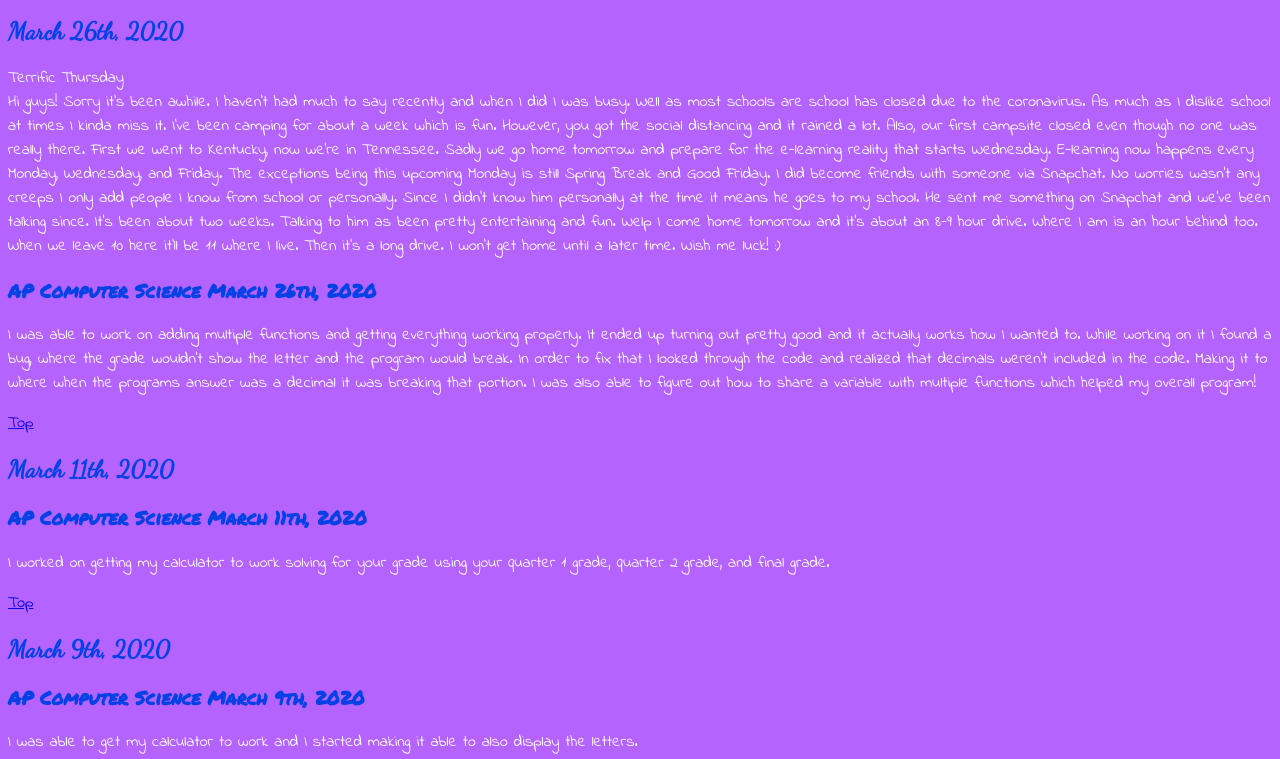
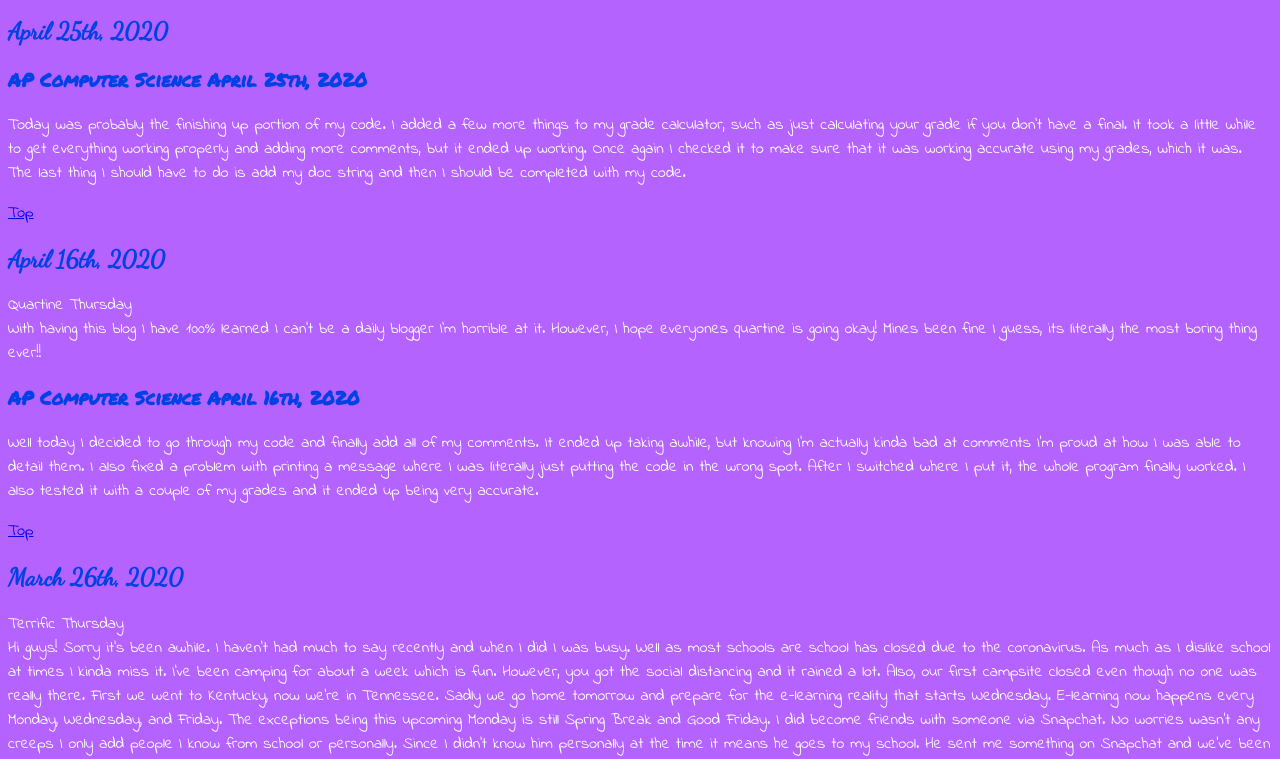
Before and after one commit to smaza00/smaza00.github.io, a plain HTML site: page Blog.html in a window 1280 px wide. Shown: the part 184-943 px from the top of the page. Drawn offline with Linux system fonts and the light colour scheme.

Commit message:
Update Blog.html

```diff
--- a/Blog.html
+++ b/Blog.html
@@ -18,6 +18,8 @@
     	<li><a href="RecipeBook.html">Recipes</a></li> <!-- A link that is used to take you to the recipe book -->
     </ul> <!-- Ends whats in the bar that is uptop-->
     <ul class="nav"> <!-- Creates a secound bar under the original-->
+    	<li><a href="#4/25/20">4/16</a></li> <!-- Takes you down to the entry that was posted using the id. -->
+    	<li><a href="#4/16/20">4/16</a></li> <!-- Takes you down to the entry that was posted using the id. -->
    		<li><a href="#3/26/20">3/26</a></li> <!-- Takes you down to the entry that was posted using the id. -->
    		<li><a href="#3/11/20">3/11</a></li> <!-- Takes you down to the entry that was posted using the id. -->
    		<li><a href="#3/9/20">3/9</a></li> <!-- Takes you down to the entry that was posted using the id. -->
@@ -41,6 +43,39 @@
         <body>
         <h1 id="top">Starla's Blog!</h1> <!-- Sets the top id in order for you to be brought back to the top of the page-->
 
+       <h2 id="4/25/20">April 25th, 2020</h2> <!-- Uses an id that was at the top of the program -->
+
+        <h3> AP Computer Science April 25th, 2020 </h3>
+        <p>
+        Today was probably the finishing up portion of my code. I added a few more things to my grade calculator, such as just calculating
+        your grade if you don't have a final. It took a little while to get everything working properly and adding more comments, but it ended up working.
+        Once again I checked it to make sure that it was working accurate using my grades, which it was. The last thing I should have to do is add my doc string
+        and then I should be completed with my code.
+        </p>
+        <p> <a href="#top">Top</a> </p> <!-- Uses the id at the top of the program to take the user to the top. -->
+
+
+
+       <h2 id="4/16/20">April 16th, 2020</h2> <!-- Uses an id that was at the top of the program -->
+        <p>
+        Quartine Thursday <br>
+        With having this blog I have 100% learned I can't be a daily blogger I'm horrible at it.
+        However, I hope everyones quartine is going okay! Mines been fine I guess, its literally the most boring thing ever!!
+
+
+        </p>
+        <h3> AP Computer Science April 16th, 2020 </h3>
+        <p>
+        Well today I decided to go through my code and finally add all of my comments. It ended up taking awhile, but
+        knowing I'm actually kinda bad at comments I'm proud at how I was able to detail them. I also fixed a problem with
+        printing a message where I was literally just putting the code in the wrong spot. After I switched where I put it, the whole program finally worked.
+        I also tested it with a couple of my grades and it ended up being very accurate.
+        </p>
+        <p> <a href="#top">Top</a> </p> <!-- Uses the id at the top of the program to take the user to the top. -->
+
+
+
+
        <h2 id="3/26/20">March 26th, 2020</h2> <!-- Uses an id that was at the top of the program -->
         <p>
         Terrific Thursday <br>
@@ -60,7 +95,7 @@
         good and it actually works how I wanted to. While working on it I found a bug, where the grade wouldn't show the letter and the program would break.
         In order to fix that I looked through the code and realized that decimals weren't included in the code. Making it to where when the programs answer was
         a decimal it was breaking that portion. I was also able to figure out how to share a variable with multiple functions which helped my overall program!
-
+        </p>
         <p> <a href="#top">Top</a> </p> <!-- Uses the id at the top of the program to take the user to the top. -->
 
         <h2 id="3/11/20">March 11th, 2020</h2> <!-- Uses an id that was at the top of the program -->
```
